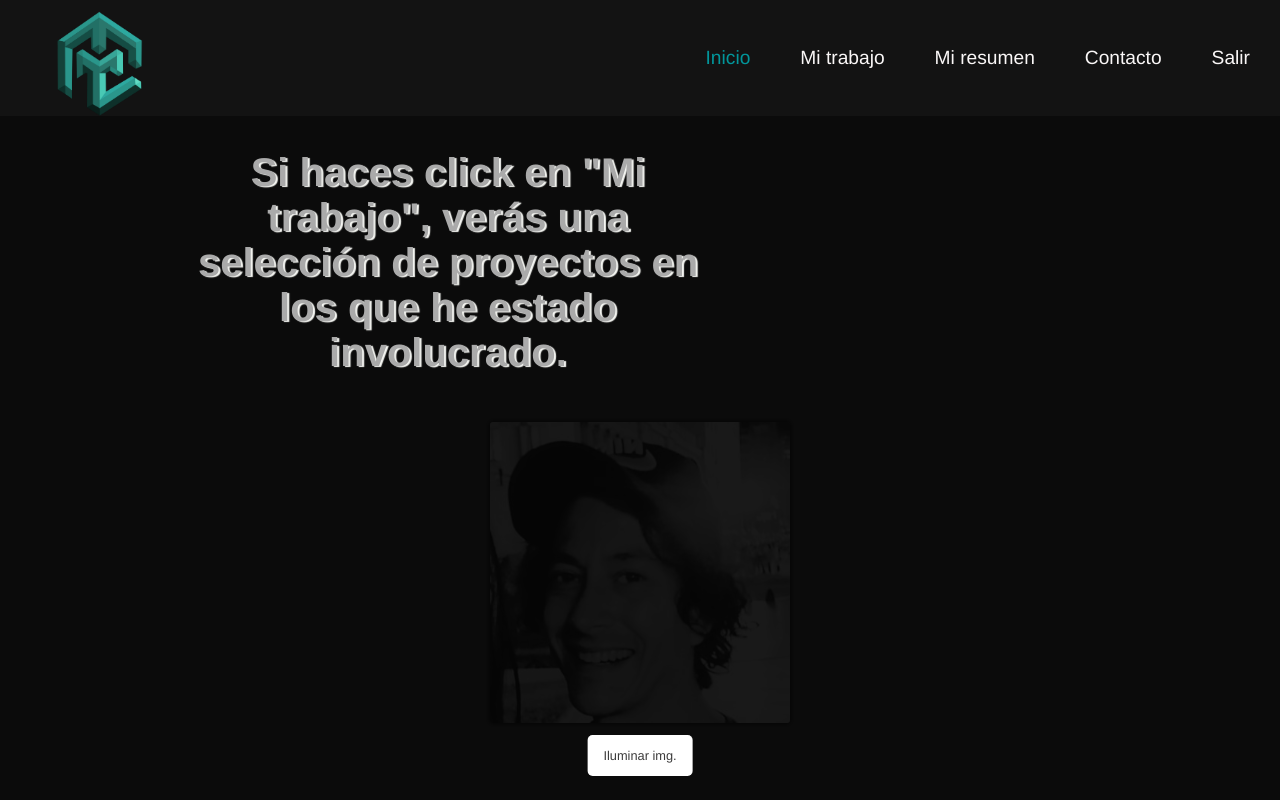
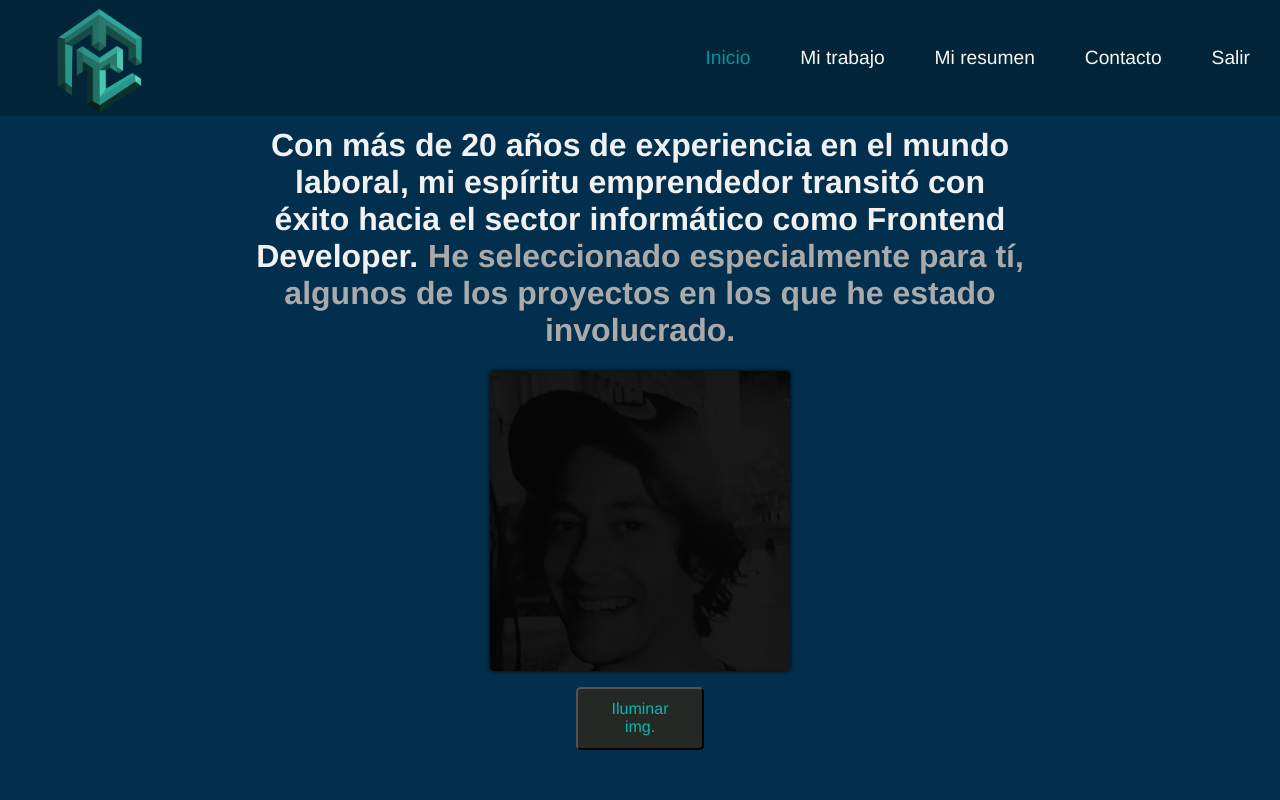
Before and after one commit to PedroCavataio/PFC_Portfolio, a React (Create React App) app: page /landing in a window 1280 px wide. Built offline with nearby package versions, Linux system fonts and the light colour scheme.

Commit message:
deploy actualizado

```diff
--- a/src/landingPage/landinPage.styles.css
+++ b/src/landingPage/landinPage.styles.css
@@ -6,49 +6,37 @@
   text-align: center;
   width: 100vw;
   height: 100vh;
-  background-color: #0b0b0b ;
+  background-color: #022f4d  ;
   background-size: cover;
   background-position: center center;
   background-repeat: no-repeat;
   z-index: -2;
 }
 
-.enter-button-landing {
-  padding: 1rem 2rem;
-  font-size: 1.1rem;
-  background-color: #fffcfc23;
-  color: #fff;
-  border: none;
-  border-radius: 5px;
-  cursor: pointer;
-  margin-top: 5%;
-  box-shadow: 0px 5px 5px rgba(0, 0, 0, 0.658);
+.fraseLanding {
+  color: #f1f1f1;
+  font-size: 2rem;
+  font-family: "Franklin Gothic Medium", "Arial Narrow", Arial, sans-serif;
+  width: 60%;
+  margin-top: 6%;
+  z-index: 1;
 }
 
-.enter-button-landing:hover {
-  background-color: #fcf9f900;
-  box-shadow: 0px 8px 8px rgba(0, 0, 0, 0.658);
-  transform: scale(1.1);
+.destacado {
+  color: #aaaaaa;
+  margin-left: 10px;
+  font-size:2rem;
 }
 
-
-.fraseLanding {
-  color: #aaaaaa;
-  text-shadow: 2px 1px 1px  #f6f7f3;
-  font-size: 40px;
-  font-family: "Franklin Gothic Medium", "Arial Narrow", Arial, sans-serif;
-  width: 40%;
-  margin-left: -30%;
-  margin-top: 6%;
-  z-index: 1;
-  transition: transform 0.3s ease;
+.foto-container {
+  display: flex;
+  flex-direction: column;
+  align-items: center;
 }
 
 .fotoPedro {
-  position: relative;
   width: 80vw;
   max-width: 300px;
-  margin-top: 20px;
   box-shadow: 2px 2px 8px 4px #0d0e0e;
   object-fit: cover;
   filter: brightness(0.1);
@@ -58,54 +46,32 @@
 }
 
 .light {
+  padding: 0.7rem 1.7rem;
+  font-size: 1rem;
+  color: #04b8b8;
+  background-color: #242923;
+  border-radius: 5px;
+  cursor: pointer;
+  margin-top: 1rem;
   font-family: 'Franklin Gothic Medium', 'Arial Narrow', Arial, sans-serif;
-  position: absolute;
-  color: rgb(61, 60, 60);
-  background-color: #ffffff;
-  box-shadow: 0 0 15px rgba(2, 150, 155, 0);
-  cursor: pointer;
-  border-radius: 5px;
-  padding: 0.8rem 1rem;
-  display: flex;
-  align-items: center;
-  justify-content: center;
-  font-size: 0.8rem;
-  text-align: center;
-  text-decoration: none;
-  border: none;
-  outline: none;
-  bottom: 3%;
-  right: 50%;
-  transform: translateX(50%);
+  width: 10vw;
 }
 
 .light:hover {
-  font-family: 'Franklin Gothic Medium', 'Arial Narrow', Arial, sans-serif;
-  position: absolute;
-  background-color: rgba(248, 73, 4, 0);
-  color: rgb(255, 254, 255);
-  box-shadow: 0 0 15px rgb(2, 150, 155);
-  cursor: pointer;
-  border-radius: 5px;
-  display: flex;
-  align-items: center;
-  justify-content: center;
-  font-size: 0.8rem;
-  text-align: center;
-  text-decoration: none;
-  border: none;
-  outline: none;
-  bottom: 3%;
-  right: 50%;
-  transform: translateX(50%);
+  color: #04b8b8;
+  background-color: #242923;
+  box-shadow: 0 0 15px rgba(2, 150, 155, 0);
 }
 
-.light:hover .fotoPedro {
-  filter: brightness(1);
-}
+
 
 @media (max-width: 768px) {
   .fraseLanding {
+    width: 90%;
+    margin-top: 18%;
+  }
+
+  .destacado {
     width: 90%;
     margin-top: 18%;
   }
@@ -127,6 +93,14 @@
     margin-top: 25%;
   }
 
+  .destacado {
+    width: 90%;
+    margin-top: 18%;
+    color: #aaaaaa;
+    margin-left: 10px;
+    font-size: 18px;
+  }
+
   .fotoPedro {
     width: 90vw;
   }
--- a/src/landingPage/landingPage.jsx
+++ b/src/landingPage/landingPage.jsx
@@ -3,7 +3,6 @@ import { useNavigate, useParams } from "react-router-dom";
 import "./landinPage.styles.css";
 import Nav from "../nav/nav";
 import Foto from "../assets/fotoPedro.jpg";
-
 
 const Landing = ({ userName }) => {
   const navigate = useNavigate();
@@ -13,21 +12,6 @@ const Landing = ({ userName }) => {
   const [modalShown, setModalShown] = useState(true);
   const [brightness, setBrightness] = useState(0.1);
 
-  useEffect(() => {
-    const interval = setInterval(() => {
-      if (progress < 100) {
-        setProgress(progress + 1);
-      } else {
-        clearInterval(interval);
-        setModalShown(false);
-        setTimeout(() => {
-          navigate("/landing");
-        }, 0);
-      }
-    }, 40);
-
-    return () => clearInterval(interval);
-  }, [progress, navigate]);
 
   const handleEnter = () => {
     navigate("/landing");
@@ -55,19 +39,21 @@ const Landing = ({ userName }) => {
     setBrightness(0.05);
   };
 
-
-
   return (
-
     <>
-    <Nav />
+      <Nav />
       <div className={fondoPorEstacion()}>
-
         <h1 className="fraseLanding">
-        Si haces click en "Mi trabajo", verás una selección de proyectos en los que he estado involucrado.
+          Con más de 20 años de experiencia en el mundo laboral, mi espíritu
+          emprendedor transitó con éxito hacia el sector informático como
+          Frontend Developer.
+          <span className="destacado">
+            He seleccionado especialmente para tí, algunos de los proyectos en
+            los que he estado involucrado.
+          </span>
         </h1>
 
-        <div class="foto-container">
+        <div className="foto-container">
           <img
             src={Foto}
             alt="Foto Pedro Cavataio"
@@ -83,9 +69,6 @@ const Landing = ({ userName }) => {
           </button>
         </div>
       </div>
-
-
-
     </>
   );
 };
--- a/src/login/login.styles.css
+++ b/src/login/login.styles.css
@@ -31,7 +31,7 @@
 .hola {
   font-size: 5rem;
   padding-bottom: 3vw;
-  color: #aaaaaa;
+  color: #fcfafa;
 }
 
 .login-groupD {
@@ -40,7 +40,7 @@
   max-width: 20vw;
   text-align: left;
   font-size: 1.8rem;
-  color: #fcfafa;
+  color: #aaaaaa;
 }
 
 .login-input {
--- a/src/nav/nav.jsx
+++ b/src/nav/nav.jsx
@@ -42,10 +42,22 @@ function Nav() {
         </div>
       <header>
 
-        <img src={pedroCavataio} alt="pedroIndex" className="nombreImagenLogo" />
-
         <nav id="menu" className="desplegable">
         <ul>
+        <li>
+              <NavLink
+                to="/PFC_Portfolio"
+                onClick={() => setActiveItem("/landing")}
+              >
+                <img
+                  src={pedroCavataio}
+                  alt="pedroIndex"
+                  className="nombreImagenLogo"
+                />
+              </NavLink>
+            </li>
+
+
             <li className={activeItem === "/landing" ? "active" : ""}>
               <NavLink to="/landing" onClick={() => setActiveItem("/landing")}>
                 Inicio
--- a/src/nav/nav.styles.css
+++ b/src/nav/nav.styles.css
@@ -1,5 +1,5 @@
 .desplegable {
-  background: #131313 ;
+  background: #02253a ;
   position: fixed; /* Ancla la barra en la parte superior */
   top: 0; /* Coloca la barra en la parte superior de la pantalla */
   left: 0; /* Ancla la barra en el lado izquierdo */
@@ -18,7 +18,7 @@
 
   .nombreImagenLogo {
     position: fixed;
-    top: 1%;
+    top: 0.6%;
     left: 4%;
     height: 14%;
     z-index: 999;
```
